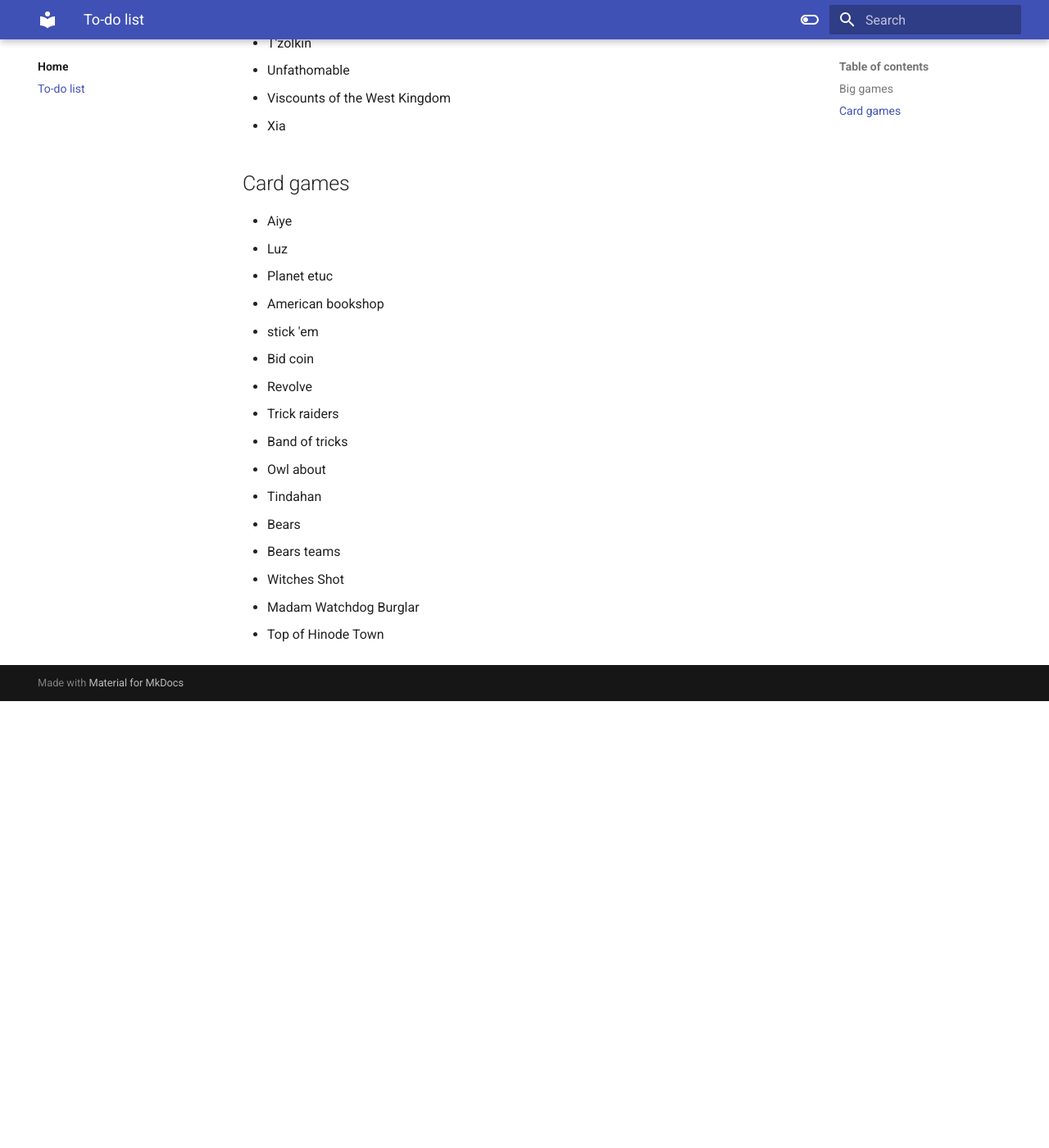
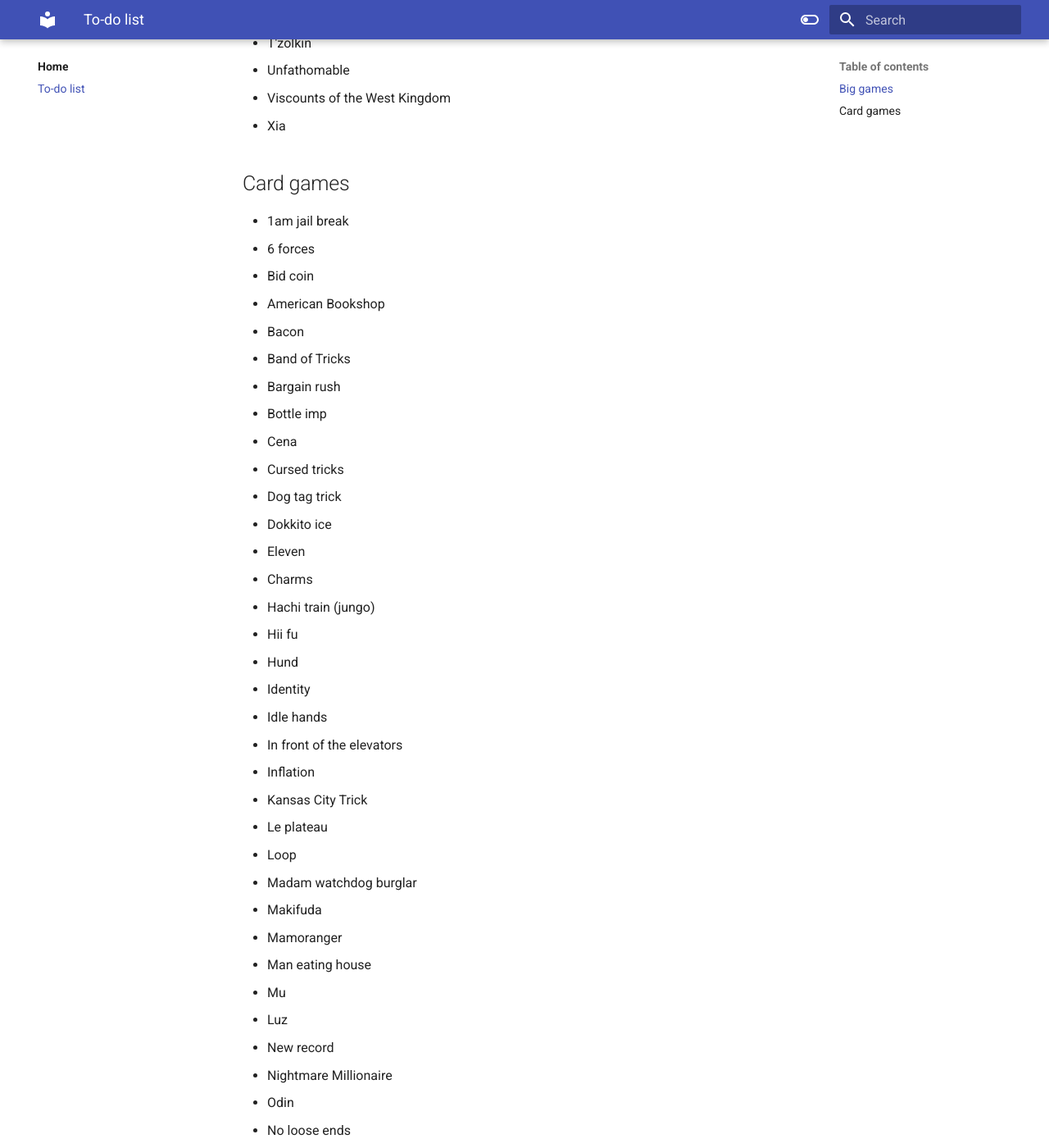
Before and after one commit to IronTarkles/Teaches, an MkDocs documentation site: the page built from docs/to_do_list.md, in a window 1280 px wide and 1400 px high, scrolled down 877 px. Shown: the whole window at 82% size. Built offline with MkDocs 1.6.1 and Material for MkDocs 9.7.7, drawn with Linux system fonts in a browser that asks for light colours; before the commit the page ends 1732 px from its top, so only the background shows below that; some of the changed text lies outside the part shown.

Commit message:
Added new Crew and Medici teaches

```diff
--- a/docs/to_do_list.md
+++ b/docs/to_do_list.md
@@ -25,19 +25,74 @@
 - Xia
 
 ## Card games
-- Aiye
+- 1am jail break
+- 6 forces
+- Bid coin
+- American Bookshop
+- Bacon
+- Band of Tricks
+- Bargain rush
+- Bottle imp
+- Cena
+- Cursed tricks
+- Dog tag trick
+- Dokkito ice
+- Eleven
+- Charms
+- Hachi train (jungo)
+- Hii fu
+- Hund
+- Identity
+- Idle hands
+- In front of the elevators
+- Inflation
+- Kansas City Trick
+- Le plateau
+- Loop
+- Madam watchdog burglar
+- Makifuda
+- Mamoranger
+- Man eating house
+- Mu
 - Luz
+- New record
+- Nightmare Millionaire
+- Odin
+- No loose ends
+- Owl about
+- Pala
+- Pass
 - Planet etuc
-- American bookshop
-- stick 'em
-- Bid coin
-- Revolve
-- Trick raiders
-- Band of tricks
-- Owl about
-- Tindahan
-- Bears
-- Bears teams
-- Witches Shot
-- Madam Watchdog Burglar
-- Top of Hinode Town
+- potato man
+- Quashars
+- Quatro trick taking
+- Rewind
+- Robotrick
+- Ruins
+- Schadenfreude
+- Scharfge schoten
+- Seers catalog
+- Shock!
+- Skull queen
+- Sluff off
+- Somnia
+- Spring cleaning
+- Startups
+- Stick 'em
+- Stoncks
+- Switch to
+- Tezuma Trick
+- Tichu
+- Top of hinode town
+- Torchlit
+- Trendy
+- Trick of the rails
+- Tricktakers guide (need paste ups)_
+- Tricky time crisis
+- Vampire queen
+- Verhext
+- Was sticht
+- Wind the film
+- Wish upon a star
+- Worst in show
+- Yokai
--- a/mkdocs.yml
+++ b/mkdocs.yml
@@ -27,6 +27,7 @@
     - Lightning Train: big_games/lightning_train.md
     - Lisboa: big_games/lisboa.md
     - Lorenzo Il Magnifico: big_games/lorenzo.md
+    - Medici: big_games/medici.md
     - Orloj: big_games/orloj.md
     - Ostia: big_games/ostia.md
     - Railways of the Lost Atlas: big_games/lost_atlas.md
@@ -45,6 +46,7 @@
     - Zapotec: big_games/zapotec.md
   - Card Games:
     - Cauldron 15: card_games/cauldron.md
+    - The Crew - Journey to the Ends of the Earth: card_games/crew_journey.md
     - Depot: card_games/depot.md
     - Live Mix: card_games/livemix.md
     - Mot Coin: card_games/mot_coin.md
```
Also changed, not shown: docs/big_games/medici.md (added, +79 -0 lines), docs/card_games/crew_journey.md (added, +79 -0 lines).
